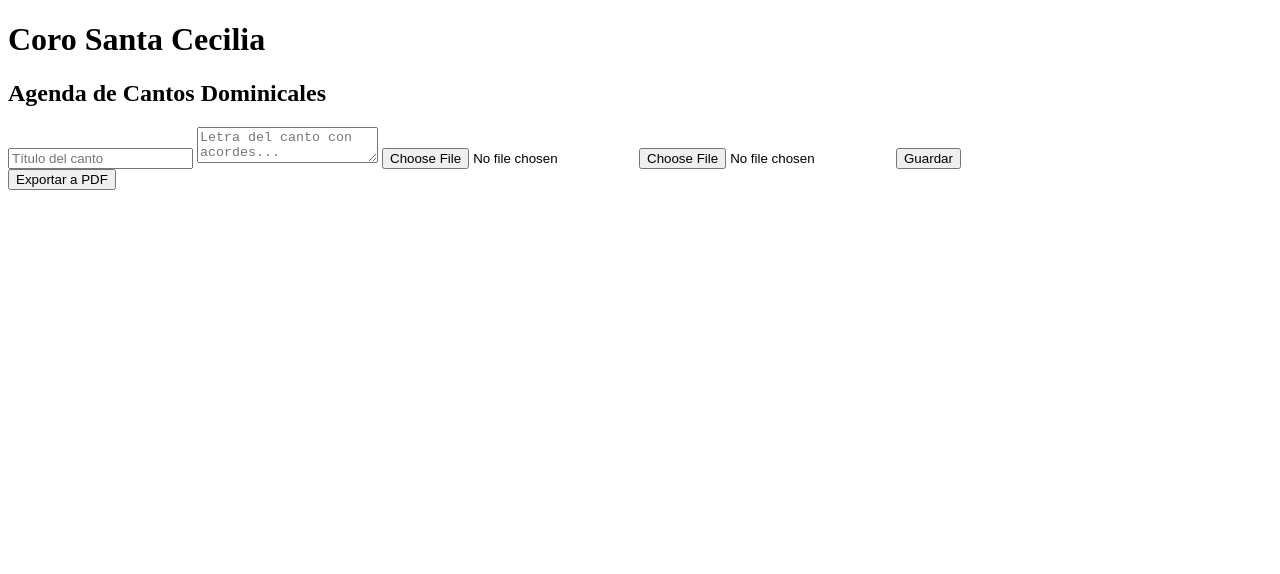
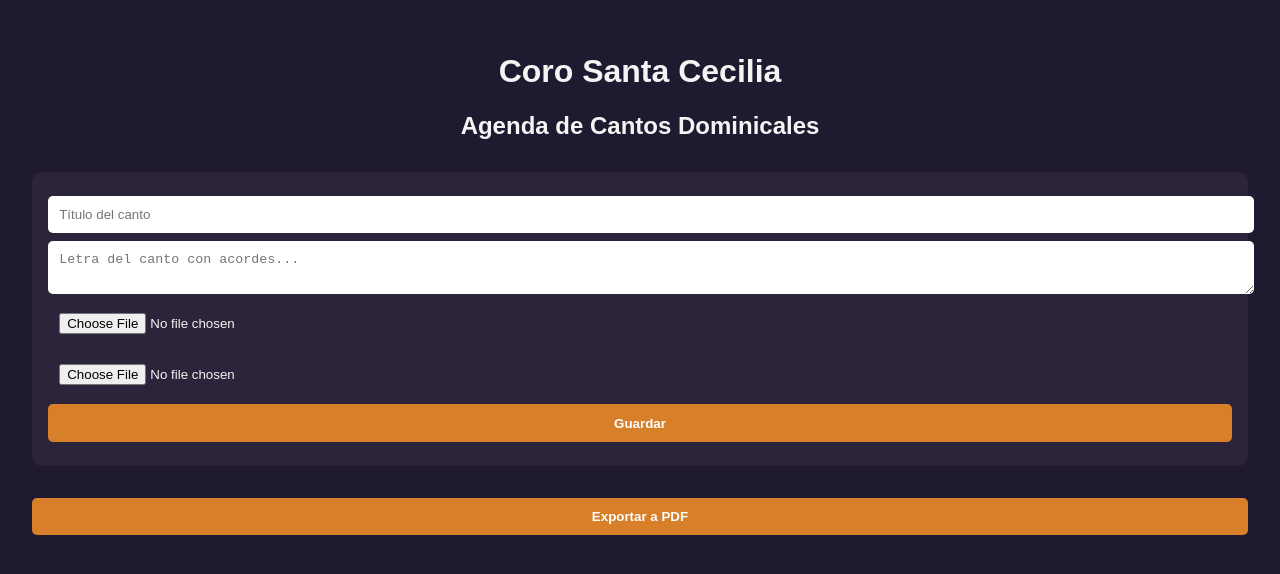
Before and after one commit to bryanivanblandon/coro-app, a plain HTML site: page index.html in a window 1280 px wide. Drawn offline with Linux system fonts and the light colour scheme.

Commit message:
styles.css

```diff
--- a/styles.css
+++ b/styles.css
@@ -1 +1,39 @@
-Contenido de ejemplo para styles.css
+body {
+  font-family: Arial, sans-serif;
+  margin: 0;
+  padding: 2rem;
+  background-color: #201A30;
+  color: #f4f4f4;
+}
+
+header {
+  text-align: center;
+  margin-bottom: 2rem;
+}
+
+form {
+  background: #2c243b;
+  padding: 1rem;
+  border-radius: 10px;
+  margin-bottom: 2rem;
+}
+
+input, textarea, button {
+  display: block;
+  width: 100%;
+  margin: 0.5rem 0;
+  padding: 0.7rem;
+  border-radius: 5px;
+  border: none;
+}
+
+button {
+  background: #d87f2a;
+  color: white;
+  font-weight: bold;
+  cursor: pointer;
+}
+
+button:hover {
+  background: #b0641f;
+}
```
